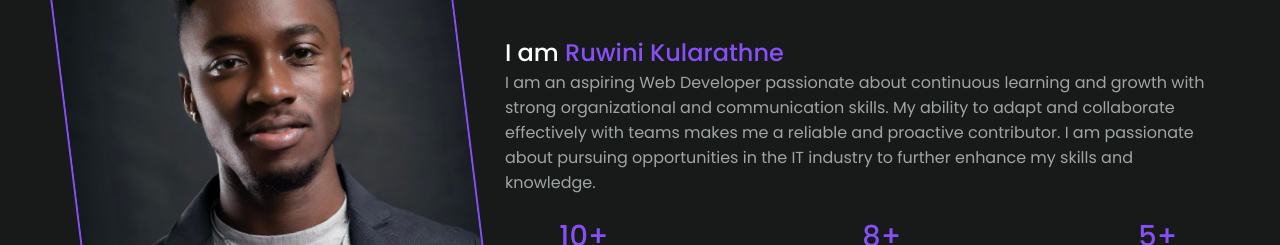
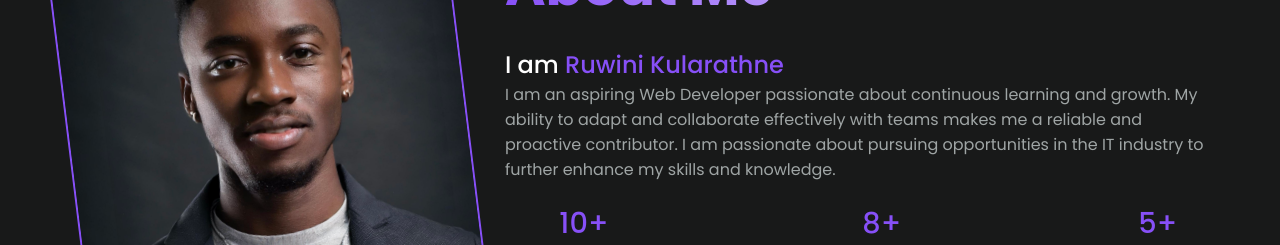
Before and after one commit to ruwinikularathne/My-Portfolio, a React (Create React App) app: page / in a window 1280 px wide. Shown: the part 786-1031 px from the top of the page. Built offline with nearby package versions, Linux system fonts and the light colour scheme.

Commit message:
updated about me page captiion

```diff
--- a/src/components/About/index.jsx
+++ b/src/components/About/index.jsx
@@ -15,10 +15,10 @@ const About = () => {
                     <h2 className="primary_title">About Me</h2>
                     <h1 className="title">I am <span className="color_primary">Ruwini Kularathne</span></h1>
                     <p className="text_muted description">
-                        I am an aspiring Web Developer passionate about continuous learning and growth with
-                        strong organizational and communication skills. My ability to adapt and collaborate
-                        effectively with teams makes me a reliable and proactive contributor. I am passionate
-                        about pursuing opportunities in the IT industry to further enhance my skills and knowledge.
+                    I am an aspiring Web Developer passionate about continuous learning and growth.
+                    My ability to adapt and collaborate effectively with teams makes me a reliable
+                    and proactive contributor. I am passionate about pursuing opportunities in the
+                    IT industry to further enhance my skills and knowledge.
                     </p>
                     <div className="metrics_container">
                         <div className="metric">
```
Also changed, not shown: text.txt.
